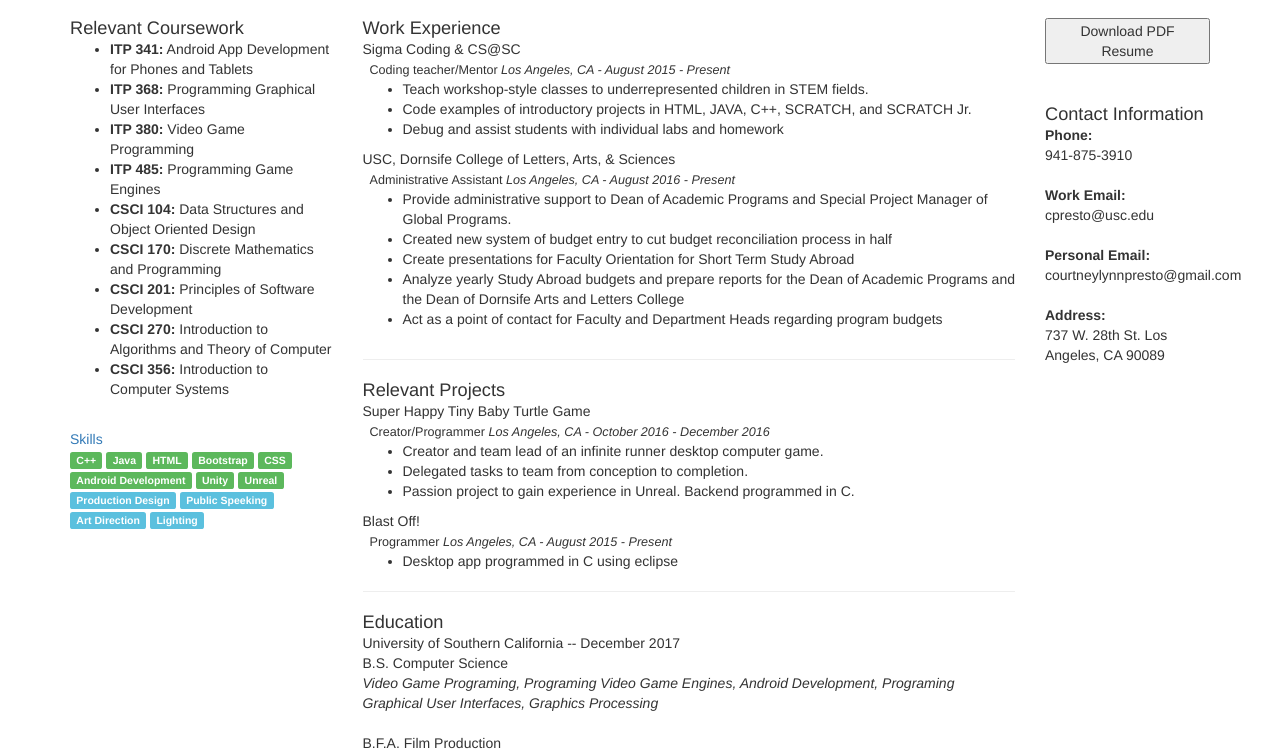
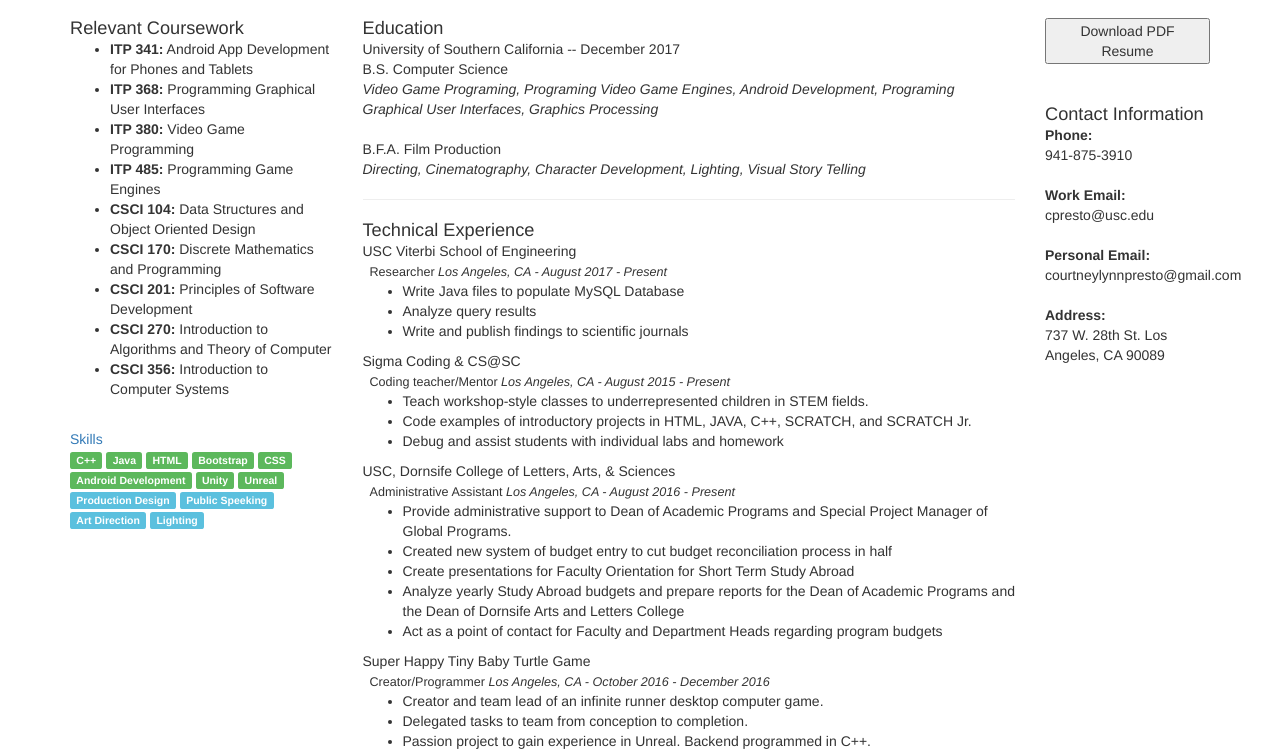
Before and after one commit to courtneypresto/courtneypresto.github.io, a plain HTML site: page resume.html in a window 1280 px wide. Shown: the part 54-805 px from the top of the page. Drawn offline with nearby package versions, Linux system fonts and the light colour scheme.

Commit message:
resume updated

```diff
--- a/resume.html
+++ b/resume.html
@@ -20,7 +20,7 @@
 				</button>
 				<a class="navbar-brand" href="index.html">About</a>
 			</div>
-      <div class="collapse navbar-collapse" id="myNavbar">
+			<div class="collapse navbar-collapse" id>
 				<ul class="nav navbar-nav">
 					<li class="active"><a href="resume.html">Resume</a></li>
 					<li><a href="portfolio.html">Portfolio</a></li>
@@ -79,54 +79,6 @@
 					</div>
 				</div> -->
 				<!-- <hr> -->
-				<h2>Work Experience</h2>
-				<div class="row">
-					<div class="col-sm-12">
-						<!-- <div class="well"> -->
-						<div>
-							<p><h3>Sigma Coding & CS@SC</h3>
-								<br>
-								<h4>Coding teacher/Mentor <i>Los Angeles, CA - August 2015 - Present</i> </h4>
-								<ul>
-									<li>Teach workshop-style classes to underrepresented children in STEM fields.</li>
-									<li>Code examples of introductory projects in HTML, JAVA, C++, SCRATCH, and SCRATCH Jr.</li>
-									<li>Debug and assist students with individual labs and homework</li>
-								</ul>
-								<h3>USC, Dornsife College of Letters, Arts, & Sciences </h3>
-								<br>
-								<h4> Administrative Assistant <i>Los Angeles, CA - August 2016 - Present</i></h4>
-								<ul>
-									<li>Provide administrative support to Dean of Academic Programs and Special Project Manager of Global Programs.</li>
-									<li>Created new system of budget entry to cut budget reconciliation process in half</li>
-									<li>Create presentations for Faculty Orientation for Short Term Study Abroad</li>
-									<li>Analyze yearly Study Abroad budgets and prepare reports for the Dean of Academic Programs and the Dean of Dornsife Arts and Letters College</li>
-									<li>Act as a point of contact for Faculty and Department Heads regarding program budgets</li>
-								</ul>
-							</p>
-						</div>
-					</div>
-				</div>
-
-				<hr>
-
-				<h2>Relevant Projects</h2>
-				<br>
-				<p>
-					<h3>Super Happy Tiny Baby Turtle Game</h3>
-					<br>
-					<h4>Creator/Programmer <i>Los Angeles, CA - October 2016 - December 2016</i></h4>
-					<ul>
-						<li>Creator and team lead of an infinite runner desktop computer game.</li>
-						<li>Delegated tasks to team from conception to completion.</li>
-						<li>Passion project to gain experience in Unreal. Backend programmed in C.</li>
-					</ul><h3>Blast Off!</h3>
-					<br>
-					<h4>Programmer <i>Los Angeles, CA - August 2015 - Present</i></h4>
-					<ul>
-						<li>Desktop app programmed in C using eclipse</li>
-					</ul>
-				</p>
-<hr>
 				<h2>Education</h2>
 				<div class="row">
 					<div class="col-sm-12">
@@ -147,11 +99,12 @@
 					</div>
 				</div>
 				<hr>
-<h2>Research</h2>
+				<h2>Technical Experience</h2>
 				<div class="row">
 					<div class="col-sm-12">
 						<!-- <div class="well"> -->
 						<div>
+
 							<p>
 								<h3>USC Viterbi School of Engineering</h3>
 								<br>
@@ -162,9 +115,48 @@
 									<li>Write and publish findings to scientific journals</li>
 								</ul>
 							</p>
+
+							<p><h3>Sigma Coding & CS@SC</h3>
+								<br>
+								<h4>Coding teacher/Mentor <i>Los Angeles, CA - August 2015 - Present</i> </h4>
+								<ul>
+									<li>Teach workshop-style classes to underrepresented children in STEM fields.</li>
+									<li>Code examples of introductory projects in HTML, JAVA, C++, SCRATCH, and SCRATCH Jr.</li>
+									<li>Debug and assist students with individual labs and homework</li>
+								</ul>
+								<h3>USC, Dornsife College of Letters, Arts, & Sciences </h3>
+								<br>
+								<h4> Administrative Assistant <i>Los Angeles, CA - August 2016 - Present</i></h4>
+								<ul>
+									<li>Provide administrative support to Dean of Academic Programs and Special Project Manager of Global Programs.</li>
+									<li>Created new system of budget entry to cut budget reconciliation process in half</li>
+									<li>Create presentations for Faculty Orientation for Short Term Study Abroad</li>
+									<li>Analyze yearly Study Abroad budgets and prepare reports for the Dean of Academic Programs and the Dean of Dornsife Arts and Letters College</li>
+									<li>Act as a point of contact for Faculty and Department Heads regarding program budgets</li>
+								</ul>
+							</p>
+							<p>
+								<h3>Super Happy Tiny Baby Turtle Game</h3>
+								<br>
+								<h4>Creator/Programmer <i>Los Angeles, CA - October 2016 - December 2016</i></h4>
+								<ul>
+									<li>Creator and team lead of an infinite runner desktop computer game.</li>
+									<li>Delegated tasks to team from conception to completion.</li>
+									<li>Passion project to gain experience in Unreal. Backend programmed in C++.</li>
+								</ul><h3>Blast Off!</h3>
+								<br>
+								<h4>Programmer <i>Los Angeles, CA - August 2015 - Present</i></h4>
+								<ul>
+									<li>Desktop app programmed in C++ using eclipse</li>
+								</ul>
+							</p>
 						</div>
 					</div>
 				</div>
+
+
+
+
 			</div>
 			<!-- <div class="col-sm-2 well"> -->
 			<div class="col-sm-2 ">
@@ -200,6 +192,8 @@
 		<br>
 		<br>
 		<p>Website created by Courtney Presto -- HTML -- Bootstrap -- Hosted on Github</p>
+		<br>
+		<br>
 	</footer>
 
 </body>
```
Lines whose indentation alone changed are shown as unchanged.
